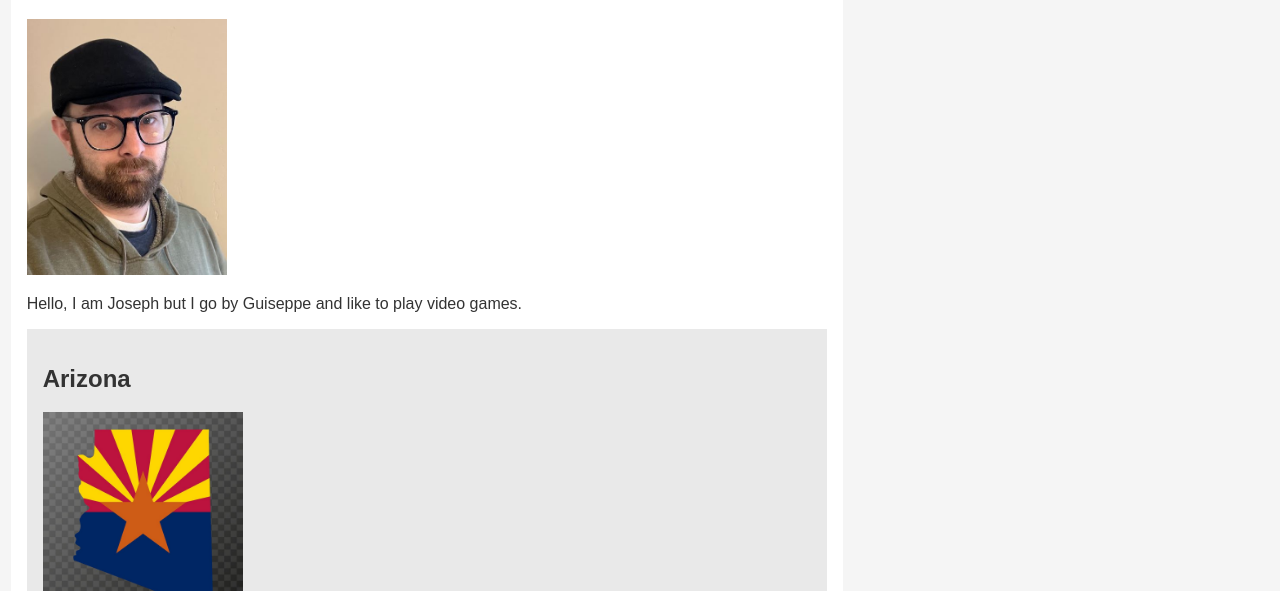
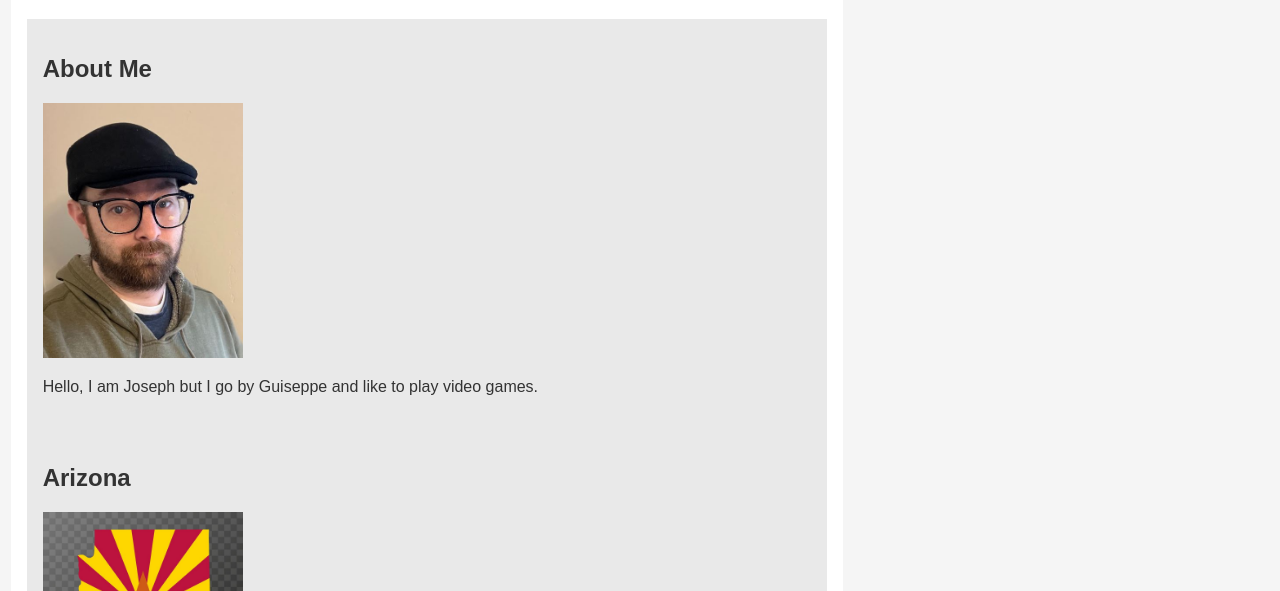
Before and after one commit to Bugbear777/wdd131, a plain HTML site: page index.html in a window 1280 px wide. Shown: the part 209-800 px from the top of the page. Drawn offline with Linux system fonts and the light colour scheme.

Commit message:
one last change

```diff
--- a/index.html
+++ b/index.html
@@ -27,8 +27,11 @@
     </header>
     <main>
         <h1>Joseph Marlow</h1>
-        <img src="images/profile.JPG" alt="Profile image of Guiseppe." width="200">
-        <p>Hello, I am Joseph but I go by Guiseppe and like to play video games.</p>
+        <aside>
+            <h2>About Me</h2>
+            <img src="images/profile.JPG" alt="Profile image of Guiseppe." width="200">
+            <p>Hello, I am Joseph but I go by Guiseppe and like to play video games.</p>
+        </aside>
         <aside>
             <h2>Arizona</h2>
              <img src="images/arizona.jpg" alt="Arizona." width="200">
```
